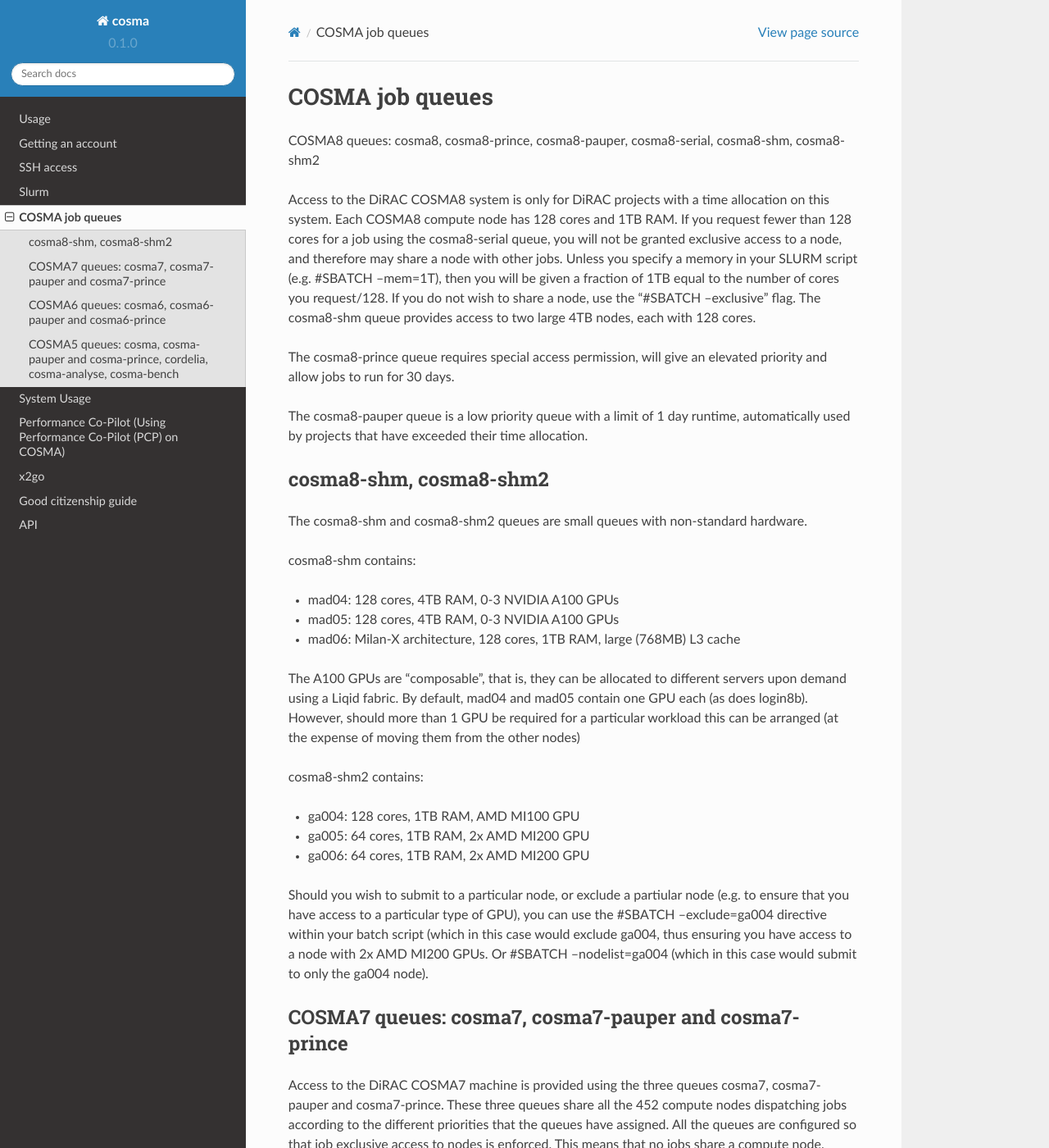
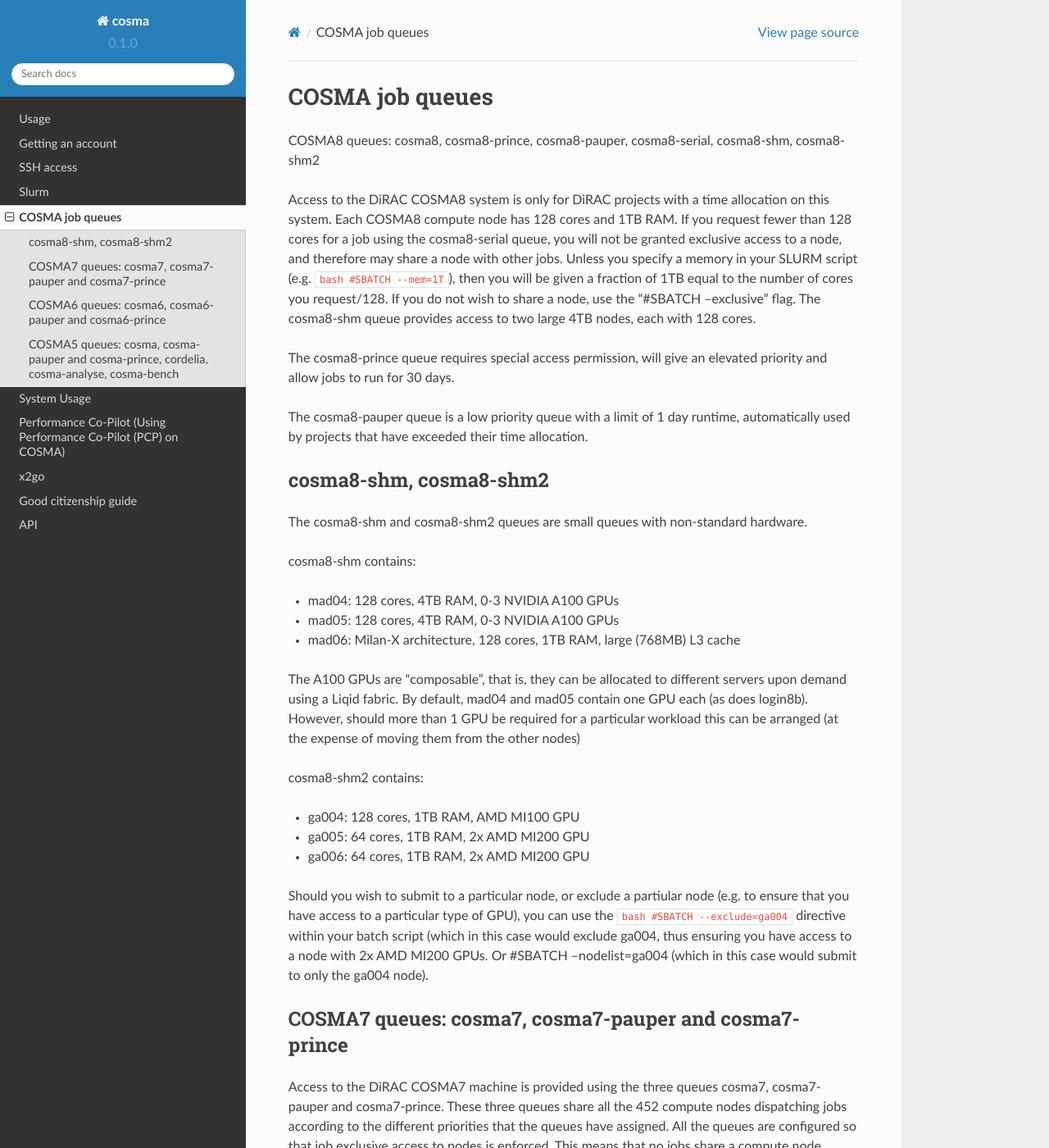
Before and after one commit to agb32/cosmadoc, a Sphinx documentation site: the page built from docs/source/queue.md, in a window 1280 px wide and 1400 px high. Shown: the whole window at 82% size. Built offline with Sphinx 7.4.7 and the Read the Docs theme 2.0.0, drawn with Linux system fonts in a browser that asks for light colours; pages that are not in the unit, such as notebooks, are missing from menus; some of the changed text lies outside the part shown.

Commit message:
updated queue info

````diff
--- a/docs/source/queue.md
+++ b/docs/source/queue.md
@@ -2,7 +2,7 @@
 
 COSMA8 queues: cosma8, cosma8-prince, cosma8-pauper, cosma8-serial, cosma8-shm, cosma8-shm2
 
-Access to the DiRAC COSMA8 system is only for DiRAC projects with a time allocation on this system. Each COSMA8 compute node has 128 cores and 1TB RAM. If you request fewer than 128 cores for a job using the cosma8-serial queue, you will not be granted exclusive access to a node, and therefore may share a node with other jobs. Unless you specify a memory in your SLURM script (e.g. #SBATCH --mem=1T), then you will be given a fraction of 1TB equal to the number of cores you request/128. If you do not wish to share a node, use the "#SBATCH --exclusive" flag. The cosma8-shm queue provides access to two large 4TB nodes, each with 128 cores.
+Access to the DiRAC COSMA8 system is only for DiRAC projects with a time allocation on this system. Each COSMA8 compute node has 128 cores and 1TB RAM. If you request fewer than 128 cores for a job using the cosma8-serial queue, you will not be granted exclusive access to a node, and therefore may share a node with other jobs. Unless you specify a memory in your SLURM script (e.g. ```bash #SBATCH --mem=1T```), then you will be given a fraction of 1TB equal to the number of cores you request/128. If you do not wish to share a node, use the "#SBATCH --exclusive" flag. The cosma8-shm queue provides access to two large 4TB nodes, each with 128 cores.
 
 The cosma8-prince queue requires special access permission, will give an elevated priority and allow jobs to run for 30 days.
 
@@ -26,7 +26,7 @@ cosma8-shm2 contains:
 * ga005: 64 cores, 1TB RAM, 2x AMD MI200 GPU
 * ga006: 64 cores, 1TB RAM, 2x AMD MI200 GPU
 
-Should you wish to submit to a particular node, or exclude a partiular node (e.g. to ensure that you have access to a particular type of GPU), you can use the #SBATCH --exclude=ga004 directive within your batch script (which in this case would exclude ga004, thus ensuring you have access to a node with 2x AMD MI200 GPUs. Or #SBATCH --nodelist=ga004 (which in this case would submit to only the ga004 node).
+Should you wish to submit to a particular node, or exclude a partiular node (e.g. to ensure that you have access to a particular type of GPU), you can use the ```bash #SBATCH --exclude=ga004``` directive within your batch script (which in this case would exclude ga004, thus ensuring you have access to a node with 2x AMD MI200 GPUs. Or #SBATCH --nodelist=ga004 (which in this case would submit to only the ga004 node).
 
 ## COSMA7 queues: cosma7, cosma7-pauper and cosma7-prince
 
@@ -53,7 +53,7 @@ COSMA6 was retired in April 2023 after 11 years of service.
 
 Access to the Durham COSMA5 machine is provided using the six queues cosma, cosma-pauper, cosma-prince, cordelia, cosma-analyse and cosma-bench. The first three queues share all the 302 compute nodes dispatching jobs according to the different priorities that the queues have assigned. All the queues are configured so that job exclusive access to nodes is enforced. This means that no jobs share a compute node.
 
-The cordelia queue should be used for single core jobs, and will share computational resources on a single node with other jobs. This allows efficient use of the cluster. When using the cordelia queue, please specify the maximum memory your job will require, e.g.: #SBATCH --mem=10G will reserve 10GB for you, and allow the other cores to use the rest.
+The cordelia queue should be used for single core jobs, and will share computational resources on a single node with other jobs. This allows efficient use of the cluster. When using the cordelia queue, please specify the maximum memory your job will require, e.g.: ```bash #SBATCH --mem=10G``` will reserve 10GB for you, and allow the other cores to use the rest.
 
 The cosma-analyse queue is for data analysis purposes. The cosma-bench queue is for benchmarking.
 
````
